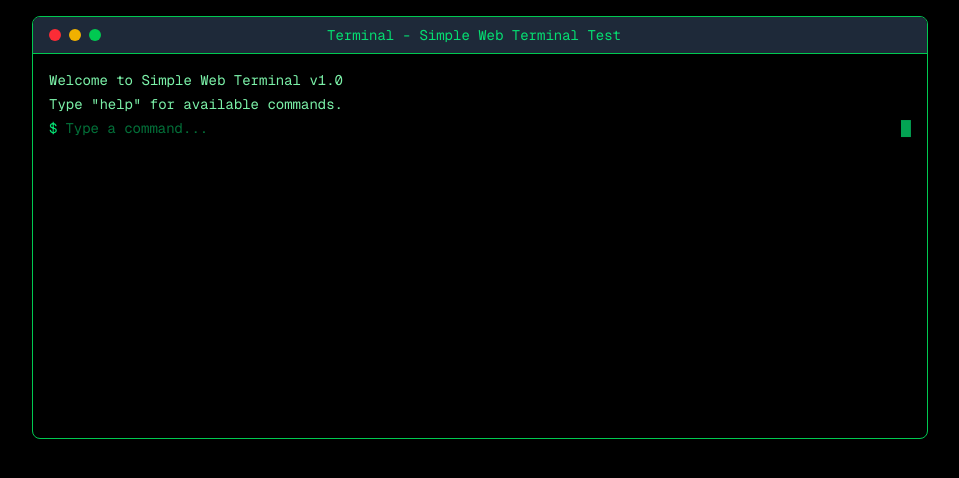
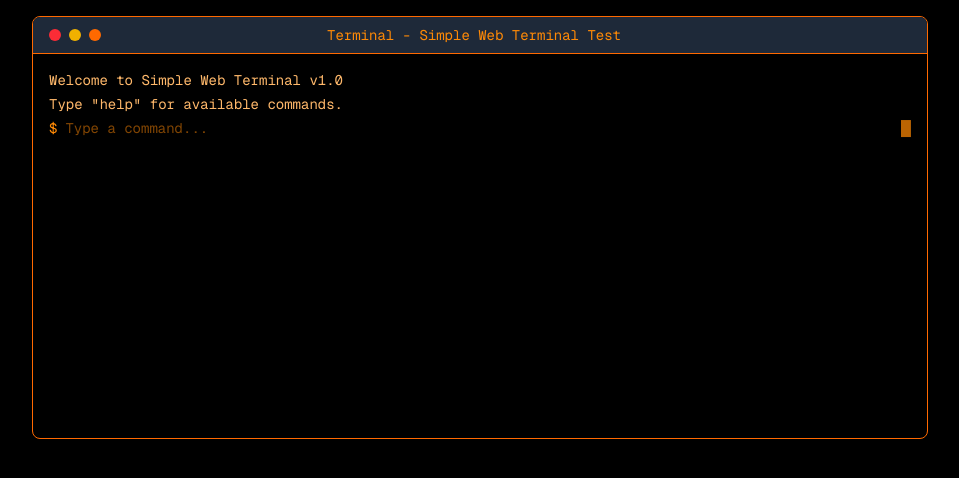
Before and after one commit to ns-test-org/jamalific, a Next.js app in the folder packages/jamalific/: page / in a window 1280 px wide. Shown: the top 478 px of the page, without its empty margins (160-1119 px from the left). Built offline with nearby package versions, Linux system fonts and the light colour scheme.

Commit message:
AI chat session: Updated code and files

```diff
--- a/packages/jamalific/src/app/components/Terminal.tsx
+++ b/packages/jamalific/src/app/components/Terminal.tsx
@@ -152,17 +152,17 @@ A demonstration of terminal-like interface in the browser`;
 
   return (
     <div
-      className="w-full max-w-4xl mx-auto bg-black border border-green-500 rounded-lg overflow-hidden shadow-2xl"
+      className="w-full max-w-4xl mx-auto bg-black border border-orange-500 rounded-lg overflow-hidden shadow-2xl"
       onClick={handleTerminalClick}
     >
       {/* Terminal Header */}
-      <div className="bg-gray-800 px-4 py-2 flex items-center justify-between border-b border-green-500">
+      <div className="bg-gray-800 px-4 py-2 flex items-center justify-between border-b border-orange-500">
         <div className="flex items-center space-x-2">
           <div className="w-3 h-3 bg-red-500 rounded-full"></div>
           <div className="w-3 h-3 bg-yellow-500 rounded-full"></div>
-          <div className="w-3 h-3 bg-green-500 rounded-full"></div>
+          <div className="w-3 h-3 bg-orange-500 rounded-full"></div>
         </div>
-        <div className="text-green-400 text-sm font-mono">
+        <div className="text-orange-400 text-sm font-mono">
           Terminal - Simple Web Terminal Test
         </div>
         <div className="w-16"></div>
@@ -176,10 +176,10 @@ A demonstration of terminal-like interface in the browser`;
         {lines.map((line, index) => (
           <div key={index} className="mb-1">
             {line.type === 'input' && (
-              <div className="text-green-400">{line.content}</div>
+              <div className="text-orange-400">{line.content}</div>
             )}
             {line.type === 'output' && (
-              <div className="text-green-300 whitespace-pre-line">{line.content}</div>
+              <div className="text-orange-300 whitespace-pre-line">{line.content}</div>
             )}
             {line.type === 'error' && (
               <div className="text-red-400">{line.content}</div>
@@ -188,7 +188,7 @@ A demonstration of terminal-like interface in the browser`;
         ))}
 
         {/* Current Input Line */}
-        <div className="flex items-center text-green-400">
+        <div className="flex items-center text-orange-400">
           <span className="mr-2">$</span>
           <input
             ref={inputRef}
@@ -196,12 +196,12 @@ A demonstration of terminal-like interface in the browser`;
             value={currentInput}
             onChange={(e) => setCurrentInput(e.target.value)}
             onKeyDown={handleKeyDown}
-            className="flex-1 bg-transparent outline-none text-green-400 font-mono"
+            className="flex-1 bg-transparent outline-none text-orange-400 font-mono"
             placeholder="Type a command..."
             autoComplete="off"
             spellCheck="false"
           />
-          <span className="animate-pulse text-green-400">█</span>
+          <span className="animate-pulse text-orange-400">█</span>
         </div>
       </div>
     </div>
```
